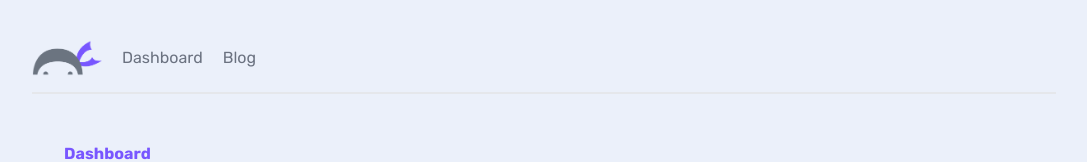
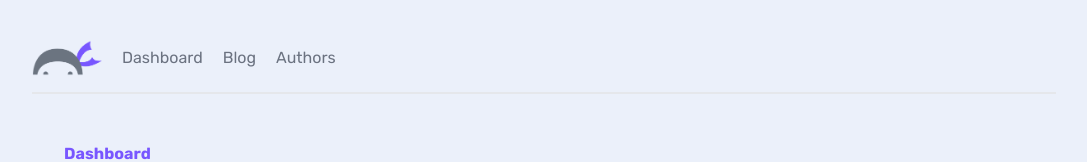
Before and after one commit to maisa80/my-first-nextjs, a Next.js app: page / in a window 1280 px wide. Shown: the top 162 px of the page, without its empty margins (96-1183 px from the left). Built offline with nearby package versions, Linux system fonts and the light colour scheme.

Commit message:
add authors link

```diff
--- a/app/components/Navbar.jsx
+++ b/app/components/Navbar.jsx
@@ -14,6 +14,7 @@ export default function Navbar() {
       />
       <Link href="/">Dashboard</Link>
       <Link href="/posts">Blog</Link>
+      <Link href="/users">Authors</Link>
     </nav>
   );
 }
```
